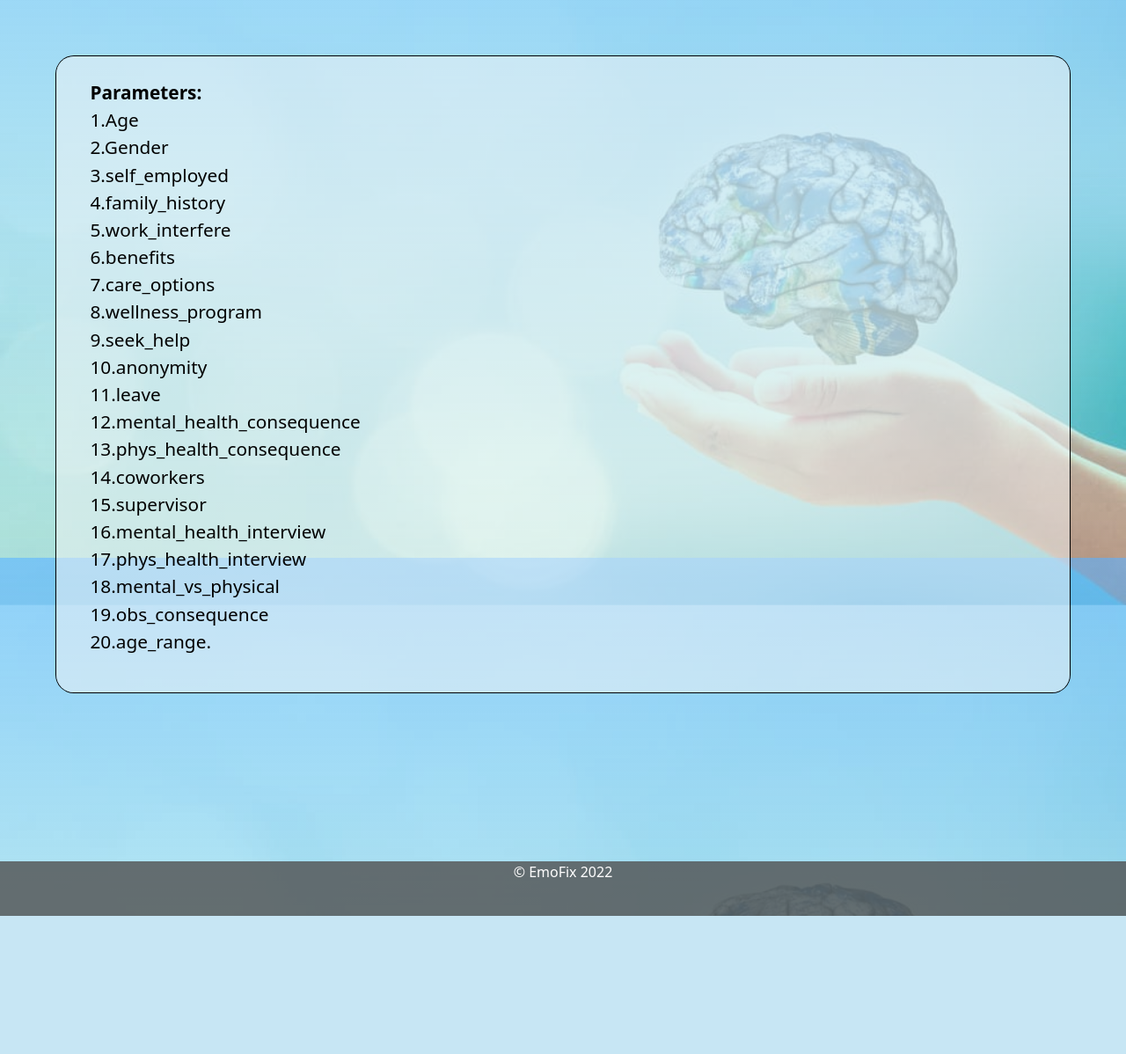
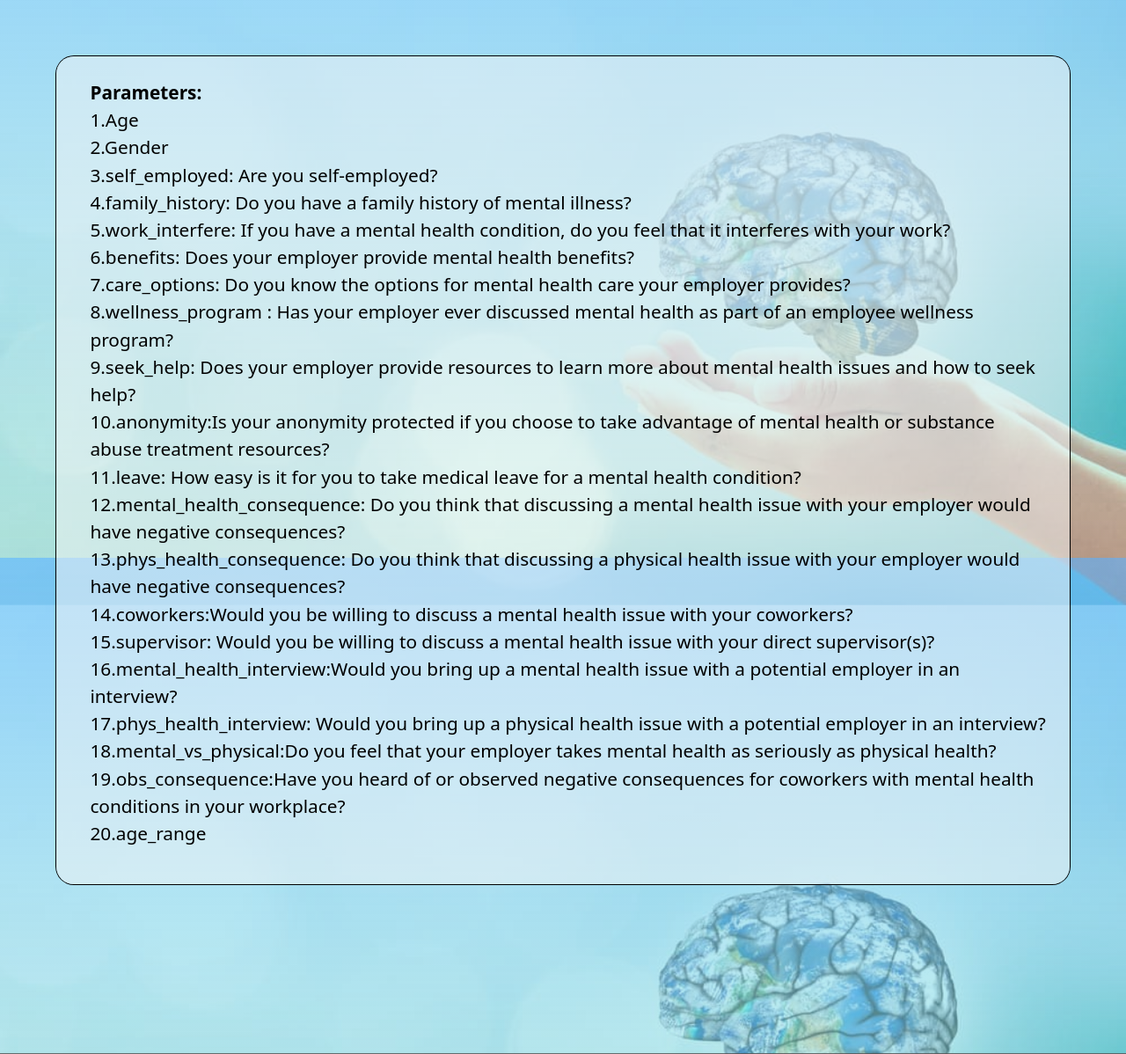
Before and after one commit to AniruddhA-Omni/Emofix, a Flask app: page /templates/description.html in a window 1280 px wide. Shown: the part 166-1364 px from the top of the page at 88% size. Before the commit the page ends 1207 px from the top, so only its background shows below. Run offline with Flask 2, Linux system fonts and the light colour scheme; parts of the project's set-up code (start-up, migrations or seed data) failed here and were passed over.

Commit message:
Update description.html

```diff
--- a/templates/description.html
+++ b/templates/description.html
@@ -46,24 +46,24 @@
       <div  class="abtdes" data-aos="fade-up" data-aos-duration="30000" data-aos-offset="400" data-aos-once="true"><p><b>Parameters:</b><br>
         1.Age<br>
         2.Gender <br>
-        3.self_employed <br>
-        4.family_history <br>
-        5.work_interfere<br>
-       6.benefits <br>
-       7.care_options <br>
-       8.wellness_program <br>
-       9.seek_help<br>
-       10.anonymity <br>
-       11.leave <br>
-       12.mental_health_consequence<br>
-       13.phys_health_consequence <br>
-       14.coworkers <br>
-       15.supervisor<br>
-       16.mental_health_interview <br>
-       17.phys_health_interview<br>
-       18.mental_vs_physical <br>
-       19.obs_consequence <br>
-       20.age_range.<br>
+        3.self_employed: Are you self-employed? <br>
+        4.family_history: Do you have a family history of mental illness? <br>
+        5.work_interfere: If you have a mental health condition, do you feel that it interferes with your work?<br>
+       6.benefits:  Does your employer provide mental health benefits?<br>
+       7.care_options: Do you know the options for mental health care your employer provides?<br>
+       8.wellness_program : Has your employer ever discussed mental health as part of an employee wellness program?<br>
+       9.seek_help: Does your employer provide resources to learn more about mental health issues and how to seek help?<br>
+       10.anonymity:Is your anonymity protected if you choose to take advantage of mental health or substance abuse treatment resources? <br>
+       11.leave: How easy is it for you to take medical leave for a mental health condition?<br>
+       12.mental_health_consequence: Do you think that discussing a mental health issue with your employer would have negative consequences?<br>
+       13.phys_health_consequence: Do you think that discussing a physical health issue with your employer would have negative consequences? <br>
+       14.coworkers:Would you be willing to discuss a mental health issue with your coworkers? <br>
+       15.supervisor: Would you be willing to discuss a mental health issue with your direct supervisor(s)?<br>
+       16.mental_health_interview:Would you bring up a mental health issue with a potential employer in an interview? <br>
+       17.phys_health_interview: Would you bring up a physical health issue with a potential employer in an interview?<br>
+       18.mental_vs_physical:Do you feel that your employer takes mental health as seriously as physical health? <br>
+       19.obs_consequence:Have you heard of or observed negative consequences for coworkers with mental health conditions in your workplace? <br>
+       20.age_range <br>
         </p>
     </div>
 
```
